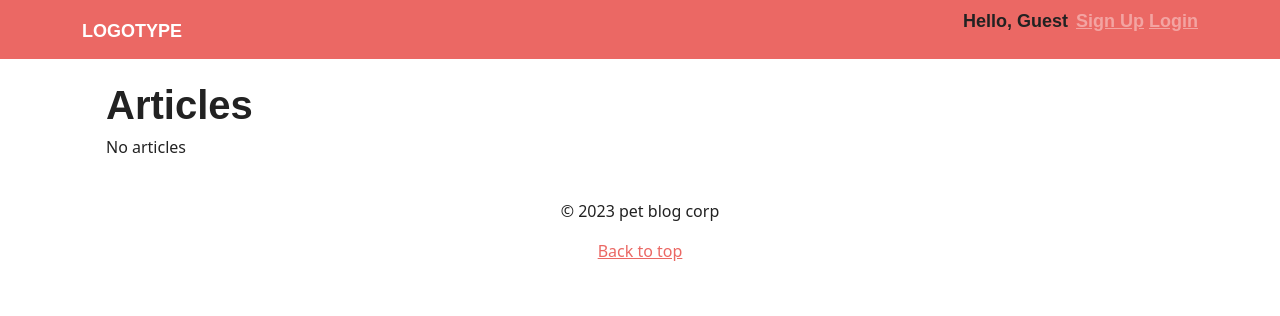
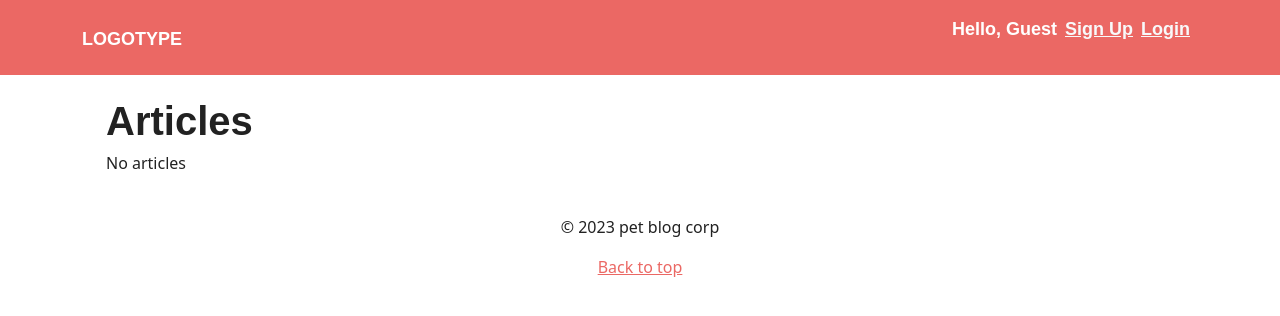
Before and after one commit to igor-gorovenko/pet_blog, a Django app: page / in a window 1280 px wide. Shown: the top 316 px of the page. Run offline with Django 4.2, Linux system fonts and the light colour scheme; data that the repository does not hold is empty; some libraries are stand-ins or nearby versions; some web fonts are replaced.

Commit message:
upd header

```diff
--- a/pet_blog_project/articles/templates/header.html
+++ b/pet_blog_project/articles/templates/header.html
@@ -9,18 +9,18 @@
             <ul class="navbar-nav me-auto">
                 <!-- link menu -->
             </ul>
-            <form class="d-flex">
-                <p class="me-sm-2">Hello, {{ user.username|default:'Guest' }}</p>
-                <div>
-                    {% if user.is_authenticated %}
-                    <a href="{% url 'logout' %}">Logout</a>
+            <div class="d-flex p-1">
+                <p class="text-white p-1">Hello, {{ user.username|default:'Guest' }}</p>
+                {% if user.is_authenticated %}
+                <p class="p-1"><a href="{% url 'logout' %}" class="link-light">Logout</a></p>
 
-                    {% else %}
-                    <a href="{% url 'signup' %}">Sign Up</a>
-                    <a href="{% url 'login' %}">Login</a>
-                    {% endif %}
-                </div>
-            </form>
+                {% else %}
+                <p class="p-1"><a href="{% url 'signup' %}" class="link-light">Sign Up</a></p>
+                <p class="p-1"><a href="{% url 'login' %}" class="link-light">Login</a></p>
+                {% endif %}
+            </div>
+
         </div>
     </div>
+    </div>
 </nav>
```
